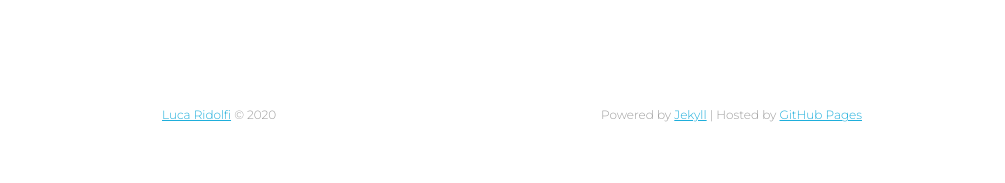
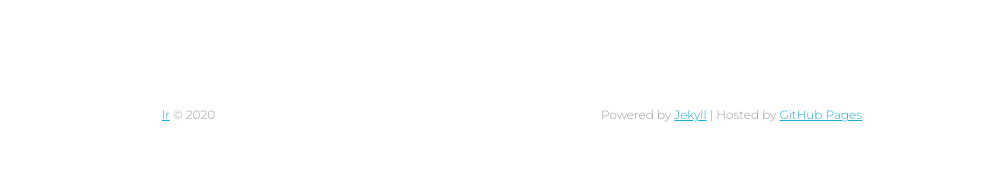
Before and after one commit to ridoluc/ridoluc.github.io, a Jekyll site: the page built from index.markdown, in a window 1280 px wide. Shown: the part 738-921 px from the top of the page, without its empty margins (128-1133 px from the left). Built offline with Jekyll 4.4.1, drawn with Linux system fonts in a browser that asks for light colours.

Commit message:
modified footer email

```diff
--- a/_includes/footer.html
+++ b/_includes/footer.html
@@ -4,7 +4,7 @@
   <div class="container c-lg site-footer">
     <div class="row">
       <div class="six columns">
-      <a href="mailto:ridoluc@hotmail.it">Luca Ridolfi</a> © 2020
+      <a href="mailto:lr@bitbanging.space">lr</a> © 2020
       </div>
       <div class="six columns">Powered by <a href="https://jekyllrb.com/">Jekyll</a>  |  Hosted by <a href="https://pages.github.com/">GitHub Pages</a></div>
     </div>
--- a/assets/main.scss
+++ b/assets/main.scss
@@ -1,5 +1,5 @@
 ---
-# Only the main Sass file needs front matter (the dashes are enough)
+
 ---
 
 @import
```
